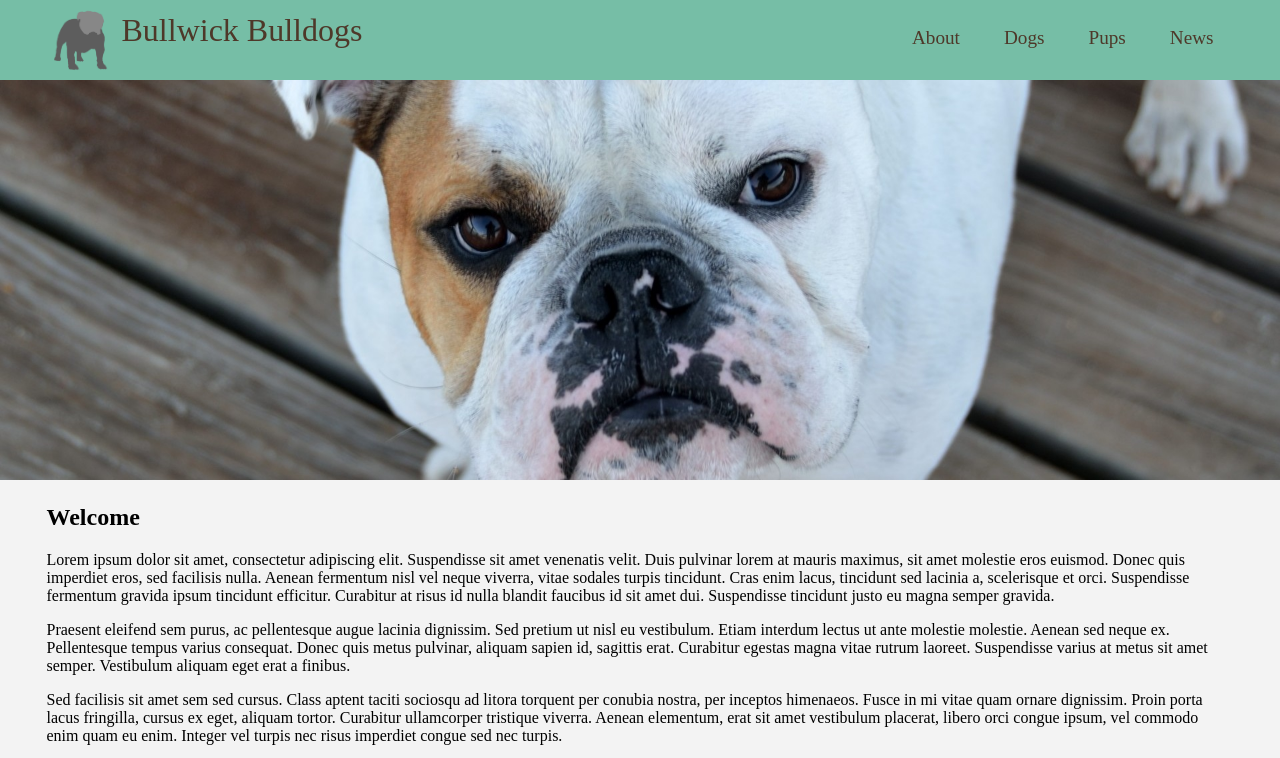
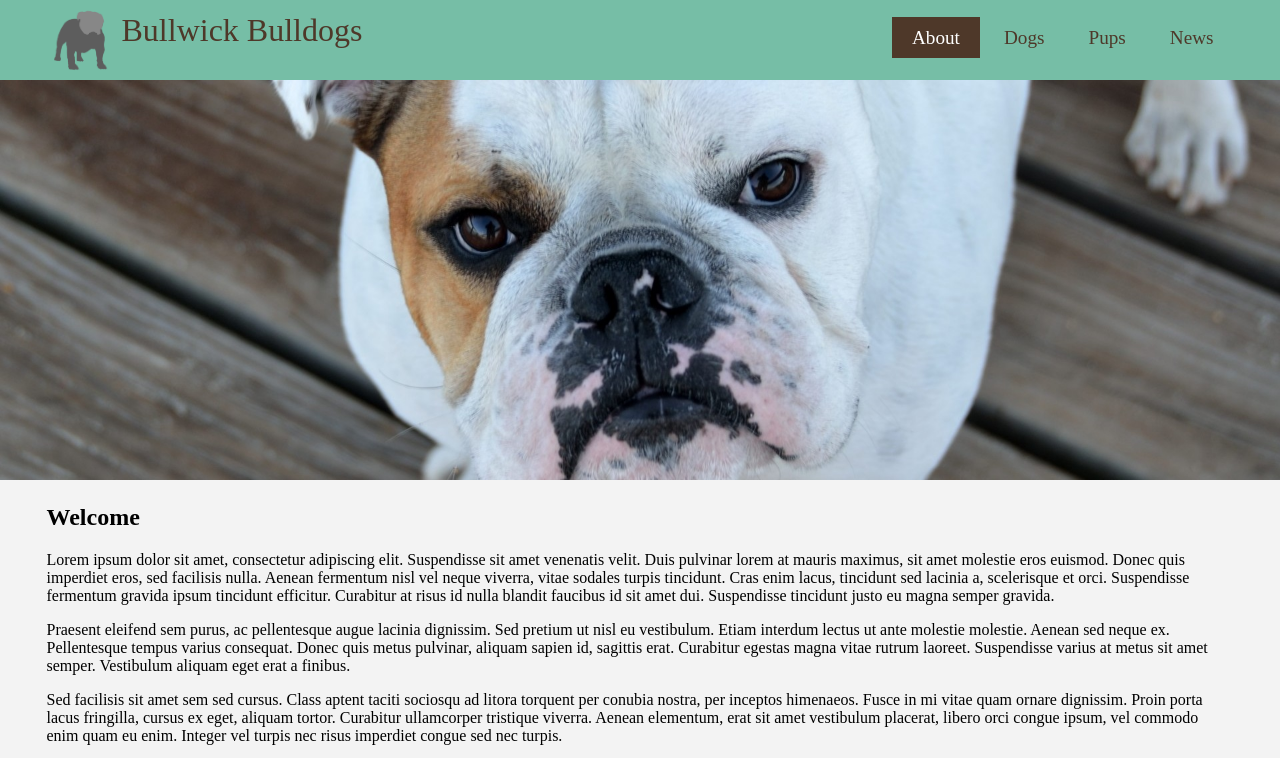
Before and after one commit to reeseoo/reeseoo.github.io, a plain HTML site: page index.html in a window 1280 px wide. In both pictures the pointer is over the link "About". Shown: the top 758 px of the page. Drawn offline with Linux system fonts and the light colour scheme; a web font is replaced by a local one.

Commit message:
Added hover state to nav links.

```diff
--- a/Styles/Site.css
+++ b/Styles/Site.css
@@ -78,15 +78,25 @@ img.hero {
     margin-top: 27px;
 }
 
+#nav-links a:hover{
+    background-color: #4e3829;
+    color: #ffffff;
+}
+
 #navs {
     text-decoration: none;
     padding: 10px 20px;
     font-size: 1.2em;
+    height: 100px;
     color: #4e3829;
 }
 
 #navs :hover{
     background-color: #4e3829;
+}
+
+#nav-list{
+    height: 100%;
 }
 
 #content {
```
